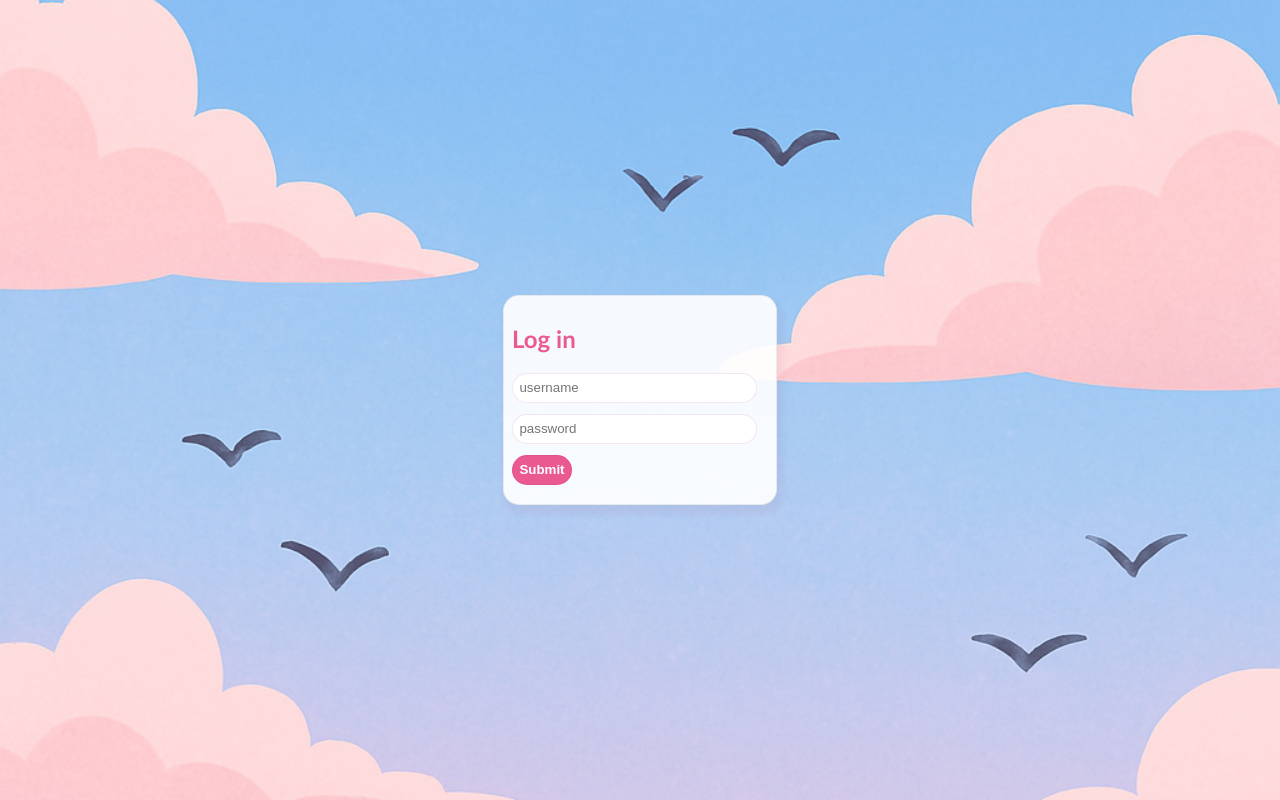
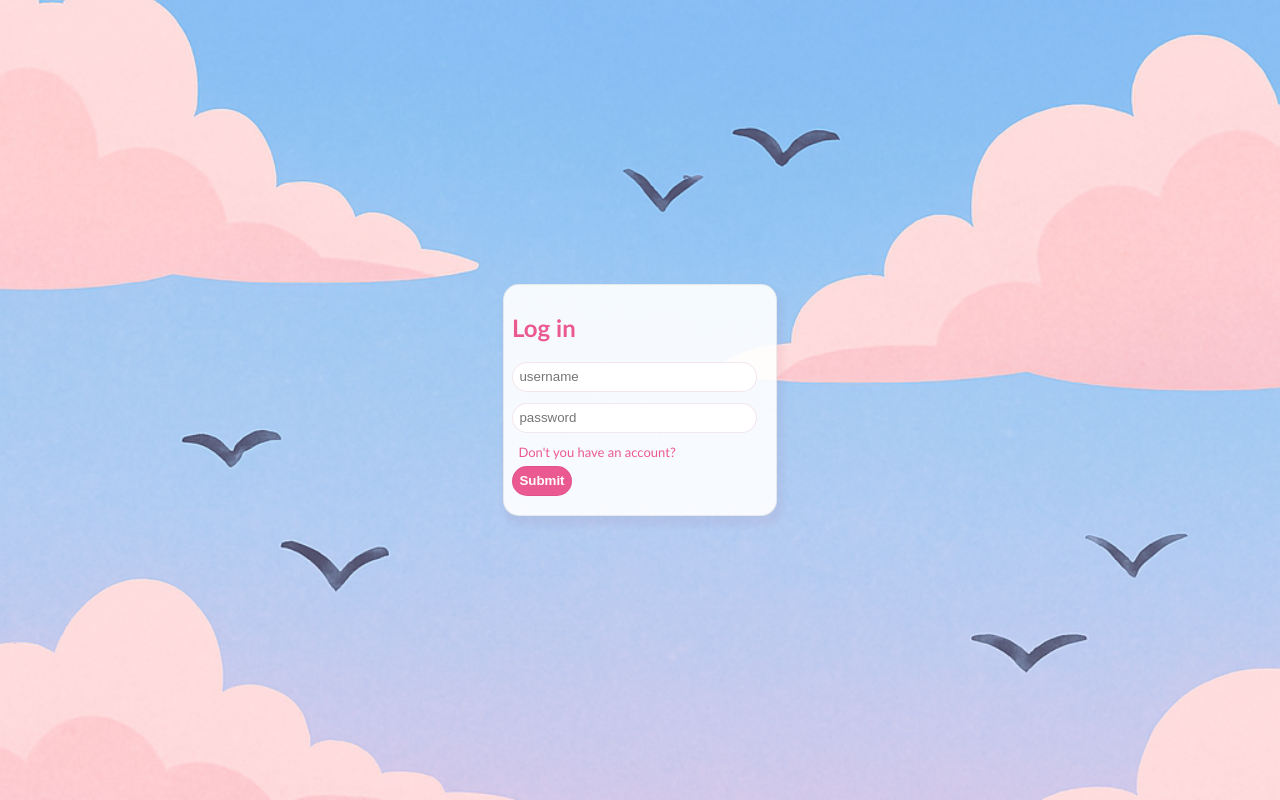
Before and after one commit to calimits/loro-web, a React (Vite) app: page /login in a window 1280 px wide. Built offline with nearby package versions, Linux system fonts and the light colour scheme; no server answers.

Commit message:
jeje auth context done

```diff
--- a/src/App.jsx
+++ b/src/App.jsx
@@ -1,23 +1,36 @@
-import { Route, BrowserRouter as Router, Routes } from "react-router-dom"
-import CurrentView from "./components/Views/CurrentView"
-import SignUpView from "./components/Views/SignUpView"
-import LoginView from "./components/Views/LoginView"
-import LogoutView from "./components/Views/LogoutView"
+import { Navigate, Route, BrowserRouter as Router, Routes } from "react-router-dom";
+import CurrentView from "./components/Views/CurrentView";
+import SignUpView from "./components/Views/SignUpView";
+import LoginView from "./components/Views/LoginView";
+import LogoutView from "./components/Views/LogoutView";
+import { useAuth } from "./components/AuthContext";
+import { useEffect, useState } from "react";
 
 function App() {
+  const { isAuth, checkAuth } = useAuth();
+  const [isLoading, setIsLoading] = useState(true);
+
+  useEffect(() => {
+    async function initializeAuth() {
+      await checkAuth();
+      setIsLoading(false)
+    }
+    initializeAuth();
+  }, []);
+
+
+  if (isLoading) return <h2>Loading ...</h2>;
 
   return (
-    <>
       <Router>
         <Routes>
-          <Route path="/" element={<CurrentView/>}></Route>
+          <Route path="/" element={isAuth ? <CurrentView/> : <Navigate to="/login"/>}></Route>
           <Route path="/sign-up" element={<SignUpView/>}></Route>
           <Route path="/login" element={<LoginView/>}></Route>
           <Route path="/logout" element={<LogoutView/>}></Route>
         </Routes>
       </Router>
-    </>
-  )
+  );
 }
 
-export default App
+export default App;
--- /dev/null
+++ b/src/components/AuthContext/index.jsx
@@ -0,0 +1,35 @@
+import { createContext, useContext, useState } from "react";
+import { userClient } from "../../loro-api-clients/UserClientInstance";
+const AuthContext = createContext();
+
+const AuthProvider = ({ children }) => {
+    const [isAuth, setIsAuth] = useState(false);
+    const checkAuth = async () => {
+        try {
+            await userClient.refreshTokens();
+            setIsAuth(true);
+        } catch (error) {
+            setIsAuth(false);
+        }
+    }
+
+    const data = {
+        isAuth,
+        setIsAuth,
+        checkAuth
+    }
+
+    return (
+        <AuthContext.Provider value={data}>
+            {children}
+        </AuthContext.Provider>
+    )
+}
+
+const useAuth = () => {
+    const context = useContext(AuthContext);
+    if (!context) throw new Error("useAuth not inside provider");
+    return context;
+}
+
+export { AuthContext, AuthProvider, useAuth };
--- a/src/components/LoginForm/LoginForm.css
+++ b/src/components/LoginForm/LoginForm.css
@@ -29,6 +29,15 @@
     color: rgb(235, 89, 145);
 }
 
+.link {
+    color: rgb(235, 89, 145);
+    text-decoration: none;
+    margin: 0;
+    margin-bottom: .4rem;
+    padding-left: 0.4rem;
+    font-size: small;
+}
+
 .form-submit-btn {
     padding: .4rem;
     margin-bottom: .7rem;
--- a/src/components/LoginForm/index.jsx
+++ b/src/components/LoginForm/index.jsx
@@ -1,19 +1,22 @@
+import { Link } from "react-router-dom";
 import "./LoginForm.css"
 import useForm from "./hooks/useForm";
+import { useAuth } from "../AuthContext";
 
 
 export default function LoginForm() {
     const {formData, IsSignedIn, handleChange, handleSubmit} = useForm();
-
+    const {setIsAuth} = useAuth();
 
     return (
-        <form className="login-form" onSubmit={handleSubmit}>
+        <form className="login-form" onSubmit={(e) => {handleSubmit(e); setIsAuth(true)}}>
             <h2 className="login-title">Log in</h2>
             <input value={formData.username} onChange={handleChange} className="form-input" placeholder="username" id="username" />
             <input type="password" value={formData.password} onChange={handleChange} className="form-input" placeholder="password" id="password" />
             {IsSignedIn.succesfull ? <p className="small-info-text">Logged in succesfully.</p> : null}
             {IsSignedIn.credentialsErr ? <p className="small-info-text">Incorrect password.</p> : null}
             {IsSignedIn.error ? <p className="small-info-text">An error ocurred. Please try again.</p> : null}
+            <Link to="/sign-up" className="link">Don't you have an account?</Link>
             <input type="submit" className="form-submit-btn" />
         </form>
     )
--- a/src/main.jsx
+++ b/src/main.jsx
@@ -2,9 +2,10 @@ import { StrictMode } from 'react'
 import { createRoot } from 'react-dom/client'
 import App from './App.jsx'
 import "./index.css"
+import { AuthProvider } from './components/AuthContext/index.jsx'
 
 createRoot(document.getElementById('root')).render(
-  <StrictMode>
-    <App />
-  </StrictMode>,
+    <AuthProvider>
+      <App />
+    </AuthProvider>
 )
--- a/src/utils/ValidatorFactory.js
+++ b/src/utils/ValidatorFactory.js
@@ -1,4 +1,4 @@
-
+import vd from "./Validators"
 class ValidatorFactory{
     createValidator(val = ""){
         return new Error("Must implement this funciton");
```
Also changed, not shown: public/loader.svg (added).
